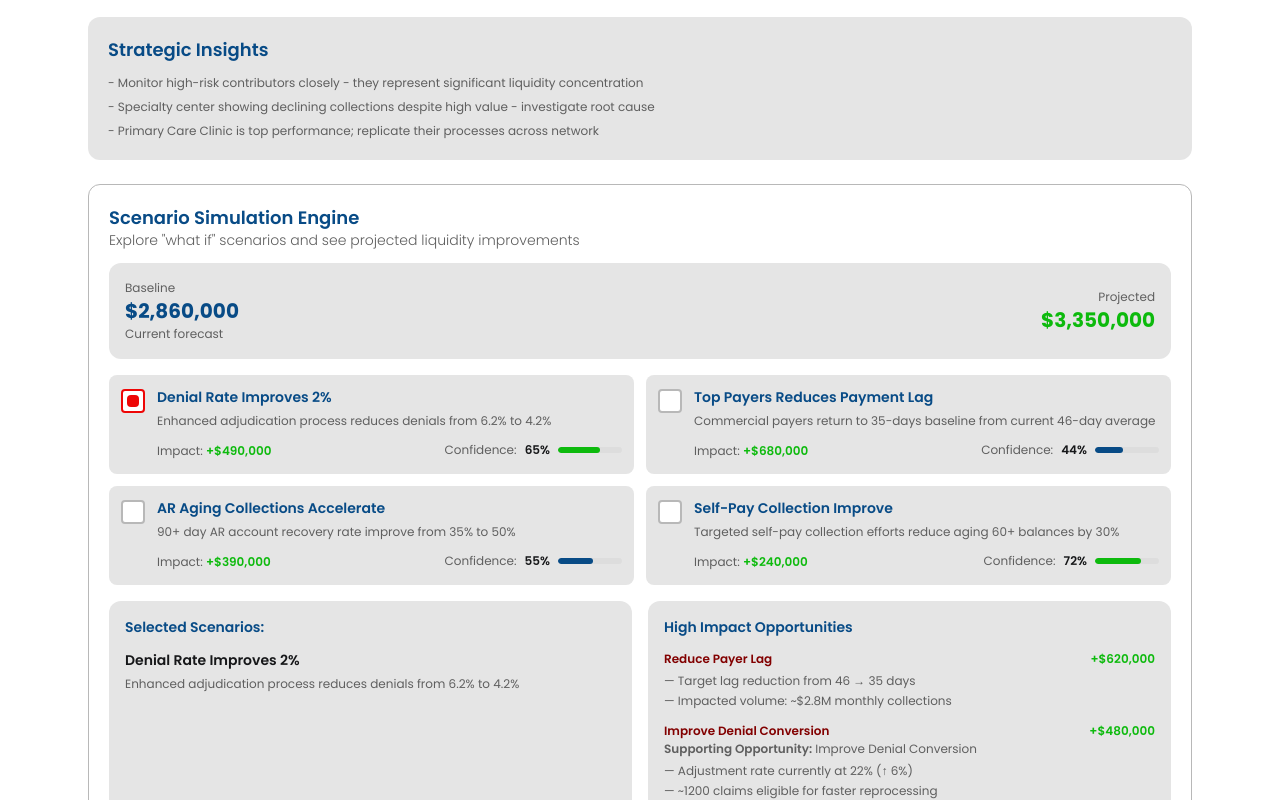
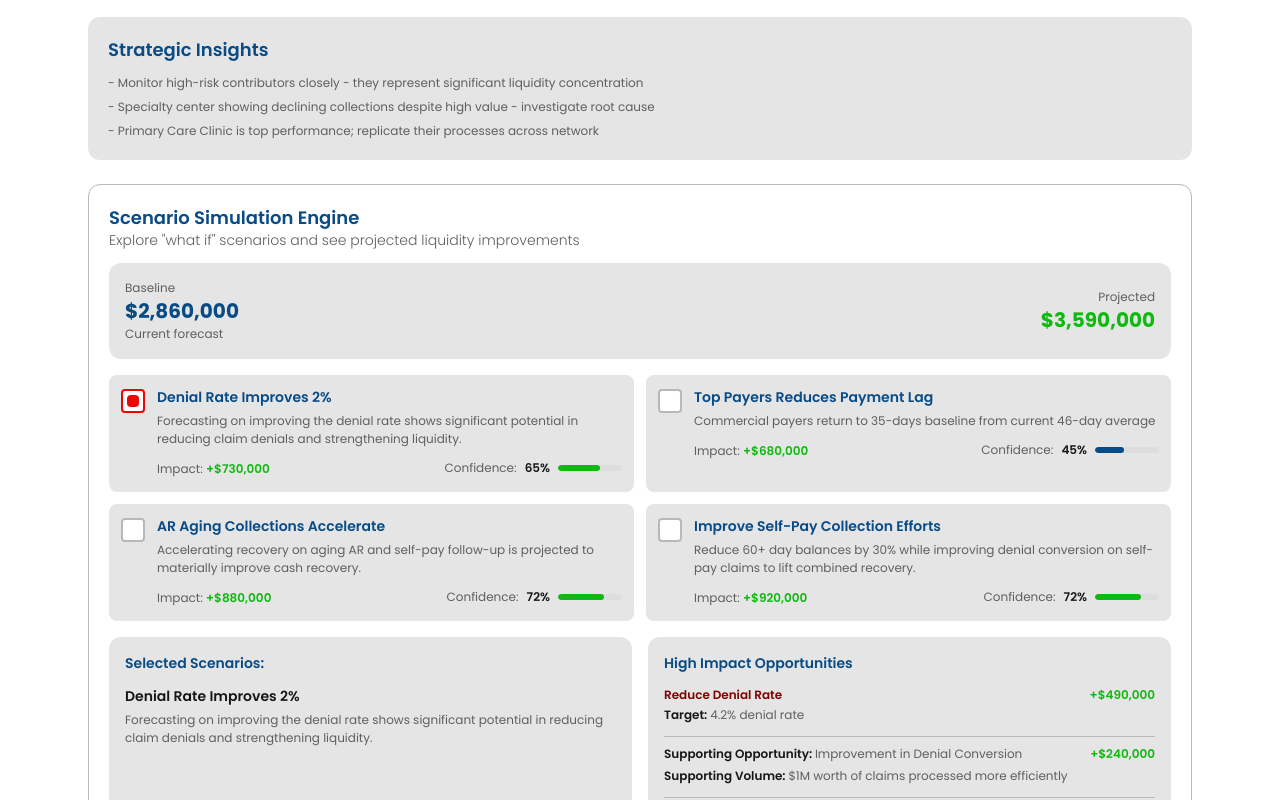
Before and after one commit to zeeshan-asc/intracare-rcm-fe, a React (Vite) app: page /cash-intelligence in a window 1280 px wide. Both pictures are taken after a click on the button 133 px from the left and 4791 px from the top of the page. Shown: the part 4391-5191 px from the top of the page. Built offline with nearby package versions, Linux system fonts and the light colour scheme.

Commit message:
Changes by samana

```diff
--- a/src/components/dashboard/ScenarioSimulationEngine.jsx
+++ b/src/components/dashboard/ScenarioSimulationEngine.jsx
@@ -1,13 +1,29 @@
 import { useState } from 'react';
 
-const initialScenarios = [
+const scenarioDefinitions = [
   {
     id: 1,
     title: 'Denial Rate Improves 2%',
-    description: 'Enhanced adjudication process reduces denials from 6.2% to 4.2%',
+    description:
+      'Forecasting on improving the denial rate shows significant potential in reducing claim denials and strengthening liquidity.',
+    impact: '+$730,000',
+    impactValue: 730000,
+    confidence: 65,
+    highImpactOpportunities: [
+      {
+        title: 'Reduce Denial Rate',
+        target: '4.2% denial rate',
         impact: '+$490,000',
-    impactValue: 490000,
-    confidence: 65,
+      },
+    ],
+    supportingOpportunity: {
+      title: 'Improvement in Denial Conversion',
+      impact: '+$240,000',
+    },
+    supportingVolume: '$1M worth of claims processed more efficiently',
+    combinedPotential: 730000,
+    aiRecommendation:
+      'Forecasting on improving the Denial Rate shows significant potential in reducing claim denials, yielding a $490,000 improvement. AI suggests optimizing adjudication processes further for increased confidence in liquidity improvement with a 65% chance of success.',
   },
   {
     id: 2,
@@ -15,43 +31,77 @@ const initialScenarios = [
     description: 'Commercial payers return to 35-days baseline from current 46-day average',
     impact: '+$680,000',
     impactValue: 680000,
-    confidence: 44,
+    confidence: 45,
+    highImpactOpportunities: [
+      {
+        title: 'Reduce Payer Lag',
+        value: '+$620,000',
+        items: [
+          'Target lag reduction from 46 → 35 days',
+          'Impacted volume: ~$2.8M monthly collections',
+        ],
+      },
+      {
+        title: 'Improve Denial Conversion',
+        subtitle: 'Supporting Opportunity:',
+        value: '+$480,000',
+        items: [
+          'Adjustment rate currently at 22% (↑ 6%)',
+          '~1200 claims eligible for faster reprocessing',
+        ],
+      },
+    ],
+    combinedPotential: 1100000,
+    aiRecommendation:
+      'Forecasting on reducing payer lag for the top 2 commercial payers represents the highest confidence opportunity to improve liquidity. This scenario has 45% confidence with $620,000 potential impact.',
   },
   {
     id: 3,
     title: 'AR Aging Collections Accelerate',
-    description: '90+ day AR account recovery rate improve from 35% to 50%',
-    impact: '+$390,000',
-    impactValue: 390000,
-    confidence: 55,
+    description:
+      'Accelerating recovery on aging AR and self-pay follow-up is projected to materially improve cash recovery.',
+    impact: '+$880,000',
+    impactValue: 880000,
+    confidence: 72,
+    highImpactOpportunities: [
+      {
+        title: 'Accelerate AR Aging Collections',
+        target: 'Improve AR recovery from 35% to 50%',
+        impact: '+$650,000',
+      },
+    ],
+    supportingOpportunity: {
+      title: 'Improvement in Self-Pay Collection Efforts',
+      impact: '+$230,000',
+    },
+    supportingVolume: '$2.5M in self-pay accounts',
+    combinedPotential: 880000,
+    aiRecommendation:
+      'Accelerating AR Aging Collections delivers a projected improvement of $650,000. AI recommends enhancing follow-up efforts on aging balances and introducing automated reminders to improve recovery rates for outstanding AR, with a 72% confidence in achieving the impact.',
   },
   {
     id: 4,
-    title: 'Self-Pay Collection Improve',
-    description: 'Targeted self-pay collection efforts reduce aging 60+ balances by 30%',
-    impact: '+$240,000',
-    impactValue: 240000,
+    title: 'Improve Self-Pay Collection Efforts',
+    description:
+      'Reduce 60+ day balances by 30% while improving denial conversion on self-pay claims to lift combined recovery.',
+    impact: '+$920,000',
+    impactValue: 920000,
     confidence: 72,
+    highImpactOpportunities: [
+      {
+        title: 'Improve Self-Pay Collection Efforts',
+        target: 'Reduce 60+ day balances by 30%',
+        impact: '+$440,000',
       },
-];
-
-const highImpactOpportunities = [
-  {
-    title: 'Reduce Payer Lag',
-    items: [
-      'Target lag reduction from 46 → 35 days',
-      'Impacted volume: ~$2.8M monthly collections',
     ],
-    value: '+$620,000',
+    supportingOpportunity: {
+      title: 'Improve Denial Conversion',
+      impact: '+$480,000',
     },
-  {
-    title: 'Improve Denial Conversion',
-    subtitle: 'Supporting Opportunity:',
-    items: [
-      'Adjustment rate currently at 22% (↑ 6%)',
-      '~1200 claims eligible for faster reprocessing',
-    ],
-    value: '+$480,000',
+    supportingVolume: '$1.5M in self-pay claims',
+    combinedPotential: 920000,
+    aiRecommendation:
+      'Forecasting on improving self-pay collections shows a projected improvement of $440,000. AI suggests automating self-pay reminders and enhancing payment plans for greater recovery of aging balances. With a 72% confidence level, this approach has a strong chance to positively impact liquidity.',
   },
 ];
 
@@ -61,8 +111,8 @@ function ScenarioCard({ scenario, isSelected, onToggle }) {
   return (
     <div className="rounded-lg p-3" style={{ backgroundColor: '#E5E5E5' }}>
       <div className="flex items-start gap-3">
-        {/* Checkbox */}
         <button
+          type="button"
           onClick={onToggle}
           className={`w-6 h-6 rounded border-2 flex items-center justify-center flex-shrink-0 mt-0.5 cursor-pointer transition-colors ${
             isSelected
@@ -73,16 +123,10 @@ function ScenarioCard({ scenario, isSelected, onToggle }) {
           {isSelected && <div className="w-3 h-3 bg-danger rounded-sm" />}
         </button>
 
-        {/* Content */}
         <div className="flex-1">
-          <h4 className="font-poppins font-semibold text-sm text-primary mb-1">
-            {scenario.title}
-          </h4>
-          <p className="font-poppins text-xs text-text-secondary mb-2">
-            {scenario.description}
-          </p>
+          <h4 className="font-poppins font-semibold text-sm text-primary mb-1">{scenario.title}</h4>
+          <p className="font-poppins text-xs text-text-secondary mb-2">{scenario.description}</p>
 
-          {/* Impact & Confidence */}
           <div className="flex items-center justify-between">
             <div>
               <span className="font-poppins text-xs text-text-secondary">Impact: </span>
@@ -105,11 +149,15 @@ function ScenarioCard({ scenario, isSelected, onToggle }) {
   );
 }
 
+function formatCurrencyPlain(value) {
+  return '$' + value.toLocaleString();
+}
+
 export function ScenarioSimulationEngine() {
   const [selectedId, setSelectedId] = useState(2);
 
   const baseline = 2860000;
-  const selectedScenario = initialScenarios.find((s) => s.id === selectedId);
+  const selectedScenario = scenarioDefinitions.find((s) => s.id === selectedId);
   const totalImpact = selectedScenario ? selectedScenario.impactValue : 0;
   const projected = baseline + totalImpact;
 
@@ -125,7 +173,6 @@ export function ScenarioSimulationEngine() {
 
   return (
     <div className="border border-border rounded-xl p-4 md:p-5">
-      {/* Header */}
       <div className="mb-3">
         <h3 className="font-poppins font-semibold text-base md:text-lg text-primary leading-normal">
           Scenario Simulation Engine
@@ -135,8 +182,10 @@ export function ScenarioSimulationEngine() {
         </p>
       </div>
 
-      {/* Baseline vs Projected */}
-      <div className="rounded-xl p-4 mb-4 flex items-center justify-between" style={{ backgroundColor: '#E5E5E5' }}>
+      <div
+        className="rounded-xl p-4 mb-4 flex items-center justify-between"
+        style={{ backgroundColor: '#E5E5E5' }}
+      >
         <div>
           <p className="font-poppins text-xs text-text-secondary">Baseline</p>
           <p className="font-poppins font-bold text-xl text-primary">{formatCurrency(baseline)}</p>
@@ -148,9 +197,8 @@ export function ScenarioSimulationEngine() {
         </div>
       </div>
 
-      {/* Scenario Cards Grid */}
       <div className="grid grid-cols-1 md:grid-cols-2 gap-3 mb-4">
-        {initialScenarios.map((scenario) => (
+        {scenarioDefinitions.map((scenario) => (
           <ScenarioCard
             key={scenario.id}
             scenario={scenario}
@@ -160,23 +208,15 @@ export function ScenarioSimulationEngine() {
         ))}
       </div>
 
-      {/* Selected Scenarios & High Impact Opportunities */}
       <div className="grid grid-cols-1 lg:grid-cols-2 gap-4 mb-4">
-        {/* Selected Scenarios */}
         <div className="bg-surface-muted rounded-xl p-4">
-          <h4 className="font-poppins font-semibold text-sm text-primary mb-3">
-            Selected Scenarios:
-          </h4>
+          <h4 className="font-poppins font-semibold text-sm text-primary mb-3">Selected Scenarios:</h4>
           {selectedScenarios.length > 0 ? (
             <div className="space-y-3">
               {selectedScenarios.map((scenario) => (
                 <div key={scenario.id}>
-                  <p className="font-poppins font-semibold text-sm text-text-primary mb-1">
-                    {scenario.title}
-                  </p>
-                  <p className="font-poppins text-xs text-text-secondary">
-                    {scenario.description}
-                  </p>
+                  <p className="font-poppins font-semibold text-sm text-text-primary mb-1">{scenario.title}</p>
+                  <p className="font-poppins text-xs text-text-secondary">{scenario.description}</p>
                 </div>
               ))}
             </div>
@@ -185,50 +225,83 @@ export function ScenarioSimulationEngine() {
           )}
         </div>
 
-        {/* High Impact Opportunities */}
         <div className="bg-surface-muted rounded-xl p-4">
-          <h4 className="font-poppins font-semibold text-sm text-primary mb-3">
-            High Impact Opportunities
-          </h4>
+          <h4 className="font-poppins font-semibold text-sm text-primary mb-3">High Impact Opportunities</h4>
+          {selectedScenario ? (
             <div className="space-y-3">
-            {highImpactOpportunities.map((opp, index) => (
-              <div key={index}>
-                <div className="flex items-start justify-between mb-1">
+              {selectedScenario.highImpactOpportunities.map((opp) => (
+                <div key={opp.title}>
+                  <div className="flex items-start justify-between gap-2 mb-1">
                     <div>
                       <p className="font-poppins font-semibold text-xs text-danger-dark">{opp.title}</p>
                       {opp.subtitle && (
-                      <p className="font-poppins text-xs text-text-secondary">
-                        <span className="font-semibold">{opp.subtitle}</span> {opp.title}
+                        <p className="font-poppins text-xs text-text-secondary mt-0.5">
+                          <span className="font-semibold text-text-primary">{opp.subtitle}</span> {opp.title}
+                        </p>
+                      )}
+                      {opp.target && (
+                        <p className="font-poppins text-xs text-text-secondary mt-0.5">
+                          <span className="font-semibold text-text-primary">Target: </span>
+                          {opp.target}
                         </p>
                       )}
                     </div>
-                  <span className="font-poppins font-semibold text-xs text-success">{opp.value}</span>
+                    <span className="font-poppins font-semibold text-xs text-success flex-shrink-0">
+                      {opp.impact ?? opp.value}
+                    </span>
                   </div>
+                  {opp.items && (
                     <ul className="space-y-0.5">
-                  {opp.items.map((item, idx) => (
-                    <li key={idx} className="font-poppins text-xs text-text-secondary">
+                      {opp.items.map((item) => (
+                        <li key={item} className="font-poppins text-xs text-text-secondary">
                           — {item}
                         </li>
                       ))}
                     </ul>
+                  )}
                 </div>
               ))}
+
+              {selectedScenario.supportingOpportunity && (
+                <div className="pt-2 border-t border-border">
+                  <div className="flex items-start justify-between gap-2 mb-1">
+                    <div>
+                      <p className="font-poppins text-xs text-text-secondary">
+                        <span className="font-semibold text-text-primary">Supporting Opportunity: </span>
+                        {selectedScenario.supportingOpportunity.title}
+                      </p>
+                    </div>
+                    <span className="font-poppins font-semibold text-xs text-success flex-shrink-0">
+                      {selectedScenario.supportingOpportunity.impact}
+                    </span>
+                  </div>
+                  <p className="font-poppins text-xs text-text-secondary mt-1">
+                    <span className="font-semibold text-text-primary">Supporting Volume: </span>
+                    {selectedScenario.supportingVolume}
+                  </p>
+                </div>
+              )}
+
               <div className="flex justify-end pt-2 border-t border-border">
                 <span className="font-poppins text-xs text-text-secondary">
-                Combined potential: <span className="font-semibold text-primary">$1,100,000</span>
+                  Combined potential:{' '}
+                  <span className="font-semibold text-primary">
+                    {formatCurrencyPlain(selectedScenario.combinedPotential)}
+                  </span>
                 </span>
               </div>
             </div>
+          ) : (
+            <p className="font-poppins text-xs text-text-secondary">Select a scenario to view opportunities</p>
+          )}
         </div>
       </div>
 
-      {/* AI Recommendation */}
       <div className="rounded-xl p-4" style={{ backgroundColor: '#E5E5E5' }}>
-        <h4 className="font-poppins font-semibold text-sm text-primary mb-2">
-          AI Recommendation
-        </h4>
+        <h4 className="font-poppins font-semibold text-sm text-primary mb-2">AI Recommendation</h4>
         <p className="font-poppins text-xs text-text-secondary leading-relaxed">
-          Forecasting on reducing payer lag for the top 2 commercial payers represents the highest confidence opportunity to improve liquidity. This scenario has 45% confidence with $620,000 potential impact.
+          {selectedScenario?.aiRecommendation ??
+            'Select a scenario above to see a tailored AI recommendation for liquidity impact.'}
         </p>
       </div>
     </div>
--- a/src/components/operational-intelligence/ARRiskHeatmap.jsx
+++ b/src/components/operational-intelligence/ARRiskHeatmap.jsx
@@ -87,7 +87,7 @@ function FilterTabs() {
 function SummaryStatCard({ label, value, bg, textColor }) {
   return (
     <div className={`${bg} rounded-lg p-4 text-center`}>
-      <p className="font-poppins text-[10px] text-text-secondary mb-1">{label}</p>
+      <p className="font-poppins font-semibold text-sm text-text-secondary mb-1">{label}</p>
       <p className={`font-poppins font-bold text-xl ${textColor}`}>{value}</p>
     </div>
   );
--- a/src/components/operational-intelligence/TrendIntelligenceSurface.jsx
+++ b/src/components/operational-intelligence/TrendIntelligenceSurface.jsx
@@ -87,18 +87,35 @@ function MiniBarChart({ bars, barColors }) {
   );
 }
 
-function MetricCard({ label, value, change, isNegative, useTrendUpIcon, expectedRange, bars, status, cardTone, barColors }) {
+function MetricCard({
+  label,
+  value,
+  change,
+  isNegative,
+  useTrendUpIcon,
+  expectedRange,
+  bars,
+  status,
+  cardTone,
+  barColors,
+  isSelected = false,
+}) {
   const styles = statusStyles[status] || statusStyles.normal;
   const toneStyle = cardToneStyles[cardTone] || cardToneStyles.warning;
 
   return (
     <div
-      className="rounded-md p-4 min-h-[132px] flex flex-col border"
-      style={{ borderColor: toneStyle.borderColor, background: toneStyle.background }}
+      className={`rounded-md p-4 min-h-[132px] flex flex-col border transition-colors ${
+        isSelected ? 'ring-2 ring-[#D97706]' : ''
+      }`}
+      style={{
+        borderColor: isSelected ? '#D97706' : toneStyle.borderColor,
+        background: isSelected ? 'rgba(217, 119, 6, 0.16)' : toneStyle.background,
+      }}
     >
       <div className="flex items-start justify-between">
         <div>
-          <p className="font-poppins text-[11px] tracking-wide text-text-secondary">{label}</p>
+          <p className="font-poppins font-semibold text-sm tracking-wide text-text-secondary">{label}</p>
         </div>
         <AlertTriangle size={11} className={status === 'critical' ? 'text-danger-accent' : 'text-warning'} />
       </div>
@@ -163,8 +180,28 @@ export function TrendIntelligenceSurface() {
             status={metric.status}
             cardTone={metric.cardTone}
             barColors={metric.barColors}
+            isSelected={metric.id === 4}
           />
         ))}
+      </div>
+      <div className="bg-[#F5F5F5] rounded-md p-4 mt-3">
+        <div className="flex flex-col md:flex-row md:items-center md:justify-between gap-2">
+          <div>
+            <p className="font-poppins font-bold text-base text-text-primary">Collection Rate Analysis</p>
+            <p className="font-poppins text-sm text-text-secondary mt-0.5">
+              Below target. Cash conversion weakening across 3 clinic segments.
+            </p>
+          </div>
+          <div className="flex items-center gap-3 text-xs font-poppins">
+            <span className="text-text-secondary">
+              Current: <span className="font-semibold text-text-primary">82</span>
+            </span>
+            <span className="text-text-secondary">
+              Expected: <span className="font-semibold text-text-primary">85-95</span>
+            </span>
+            <span className="bg-primary-light text-white px-3 py-1 rounded font-medium">Monitor Closely</span>
+          </div>
+        </div>
       </div>
     </Card>
   );
```
Also changed, not shown: src/components/layout/Header.jsx (+11 -9 lines), src/components/revenue-opportunity/ARRiskEscalationEngine.jsx (+4 -4 lines), src/pages/OperationalIntelligencePage.jsx (+0 -9 lines). Lines whose indentation alone changed are shown as unchanged.
